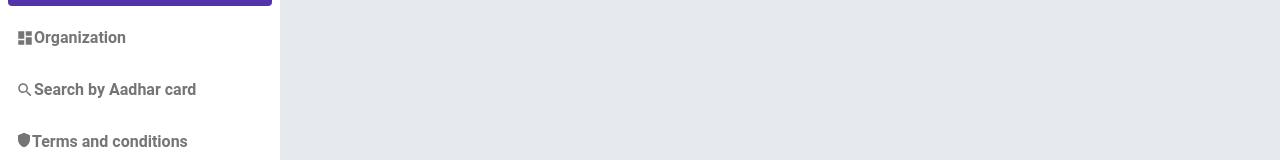
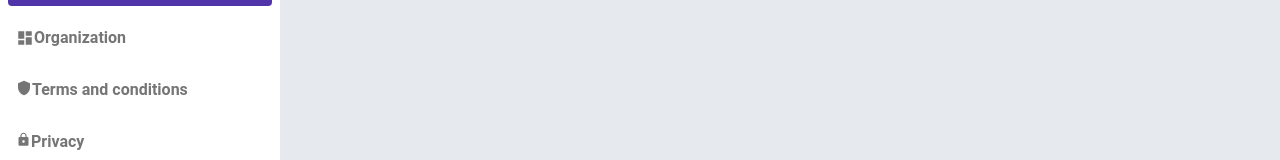
Before and after one commit to global-business-support/evalvue-frontend, a React (Vite) app: page /dashboard in a window 1280 px wide. Shown: the part 174-334 px from the top of the page. Built offline with nearby package versions, Linux system fonts and the light colour scheme; no server answers; sample sign-in values are in the browser's storage.

Commit message:
search by Aadhar conditionaly rendered on desktop devices
search by Aadhar conditionaly rendered on desktop devices

```diff
--- a/src/Pages/Dashboard/DashboardNavigation.jsx
+++ b/src/Pages/Dashboard/DashboardNavigation.jsx
@@ -60,7 +60,7 @@ const {showSearchByAadhaar} = useContext(UserContext)
             <DashboardIcon className="align-text-bottom" sx={{ fontSize: 18 }} />
             Organization
           </NavLink>
-          <NavLink
+          {showSearchByAadhaar&&<NavLink
             to="/dashboard/searchByAadharCard"
             className={({
               isActive,
@@ -73,7 +73,7 @@ const {showSearchByAadhaar} = useContext(UserContext)
           >
             <SearchIcon className="align-text-bottom" sx={{ fontSize: 18 }} />
             Search by Aadhar card
-          </NavLink>
+          </NavLink>}
           <NavLink
             onClick={showtermandcondition}
             className={({ isActive }) =>
```
